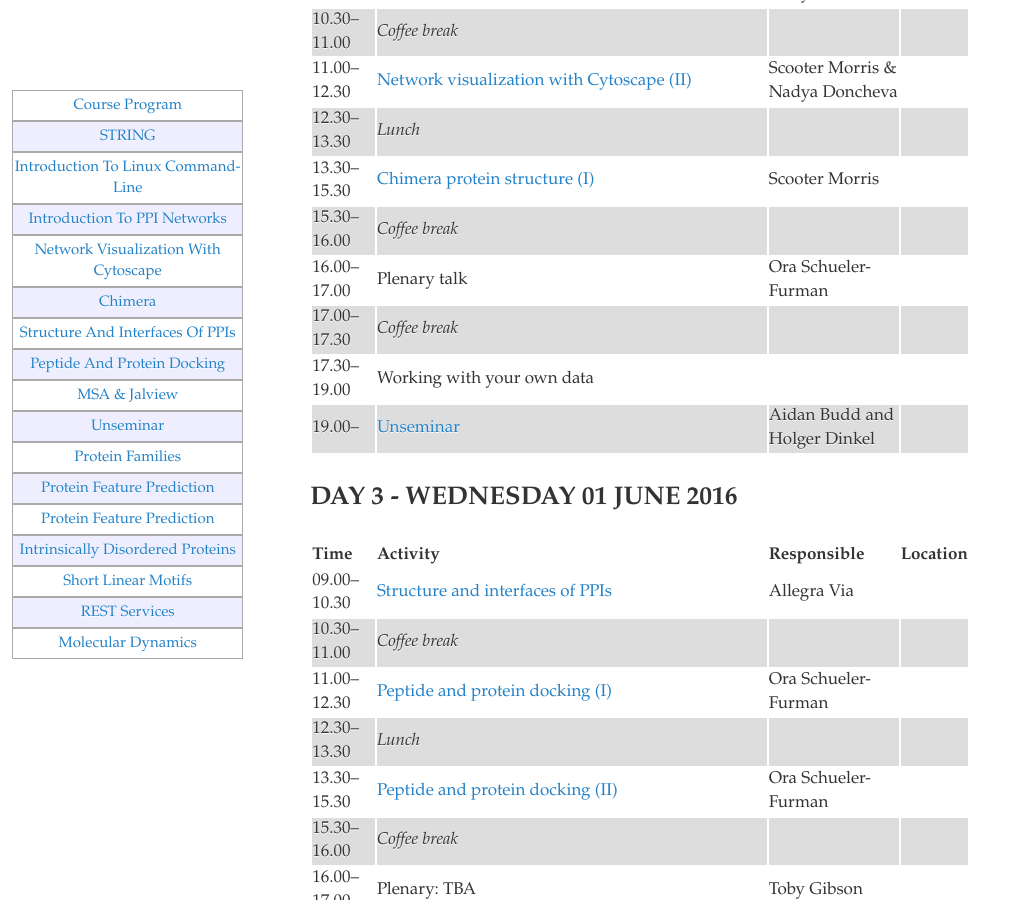
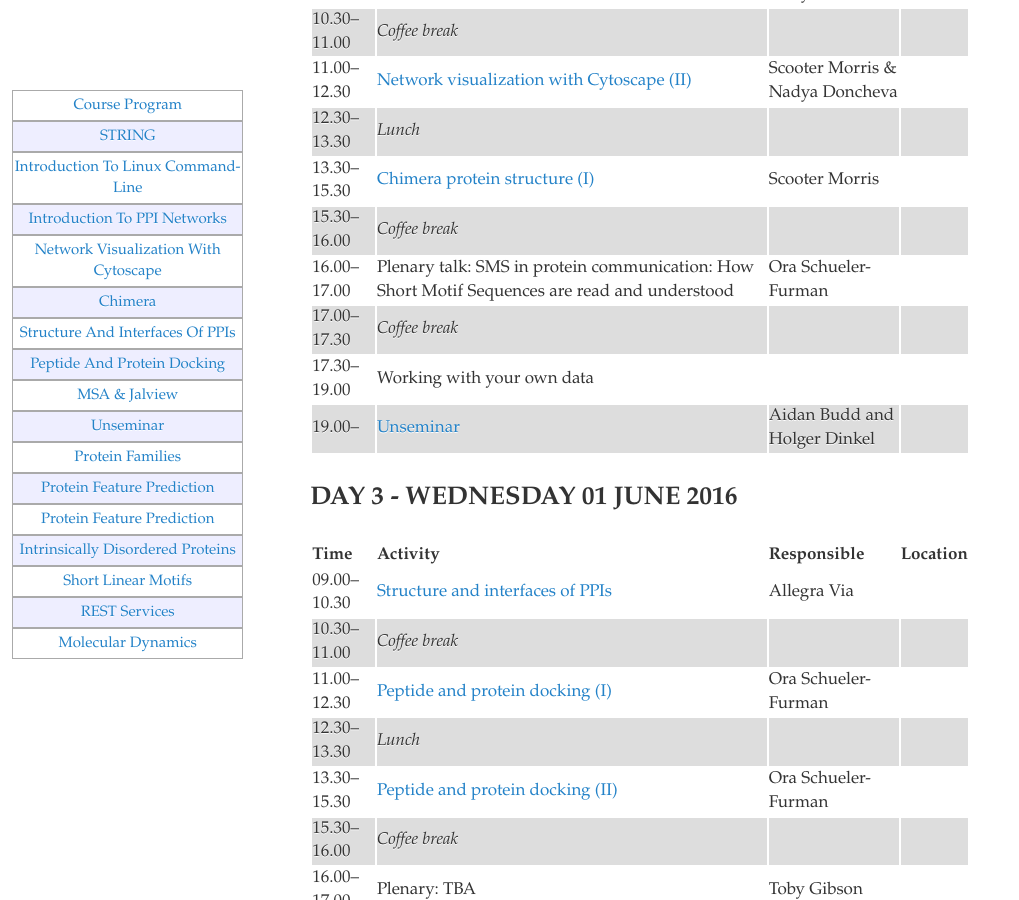
Before and after one commit to orafurman/ppisnd, a Jekyll site: the page built from programme.md, in a window 1280 px wide and 900 px high, scrolled down 1074 px. Shown: the whole window, without its empty margins (0-1019 px from the left). Built offline with Jekyll 4.4.1, drawn with Linux system fonts in a browser that asks for light colours.

Commit message:
added title of plenary lecture

```diff
--- a/programme.md
+++ b/programme.md
@@ -46,7 +46,7 @@ DAY 2 - Tuesday 31 May 2016
 | 12.30–13.30 | *Lunch*                                   |                                 |                        |
 | 13.30–15.30 | [Chimera protein structure (I)](trainingMaterial/scooterMorris)             | Scooter Morris                |                        |
 | 15.30–16.00 | *Coffee break*                            |                                 |                        |
-| 16.00–17.00 | Plenary talk                              | Ora Schueler-Furman                      |                        |
+| 16.00–17.00 | Plenary talk: SMS in protein communication: How Short Motif Sequences are read and understood                             | Ora Schueler-Furman                      |                        |
 | 17.00–17.30 | *Coffee break*                            |                                 |                        |
 | 17.30–19.00 | Working with your own data                |                                 |                        |
 | 19.00–      | [Unseminar](trainingMaterial/aidanBudd/unseminar)                                 | Aidan Budd and Holger Dinkel      |                        |
```
